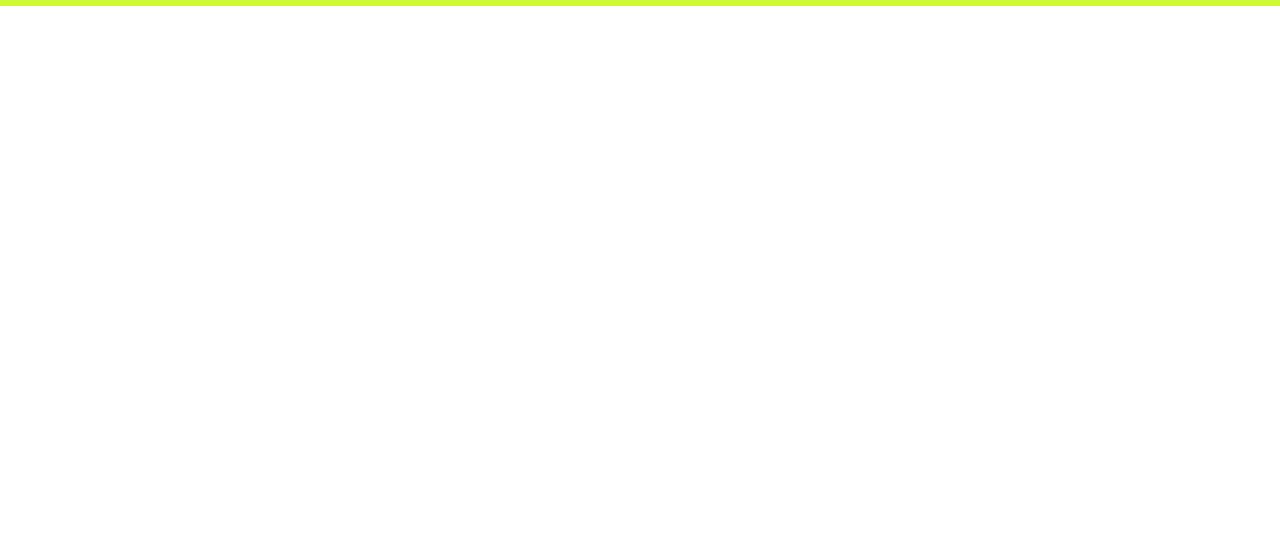
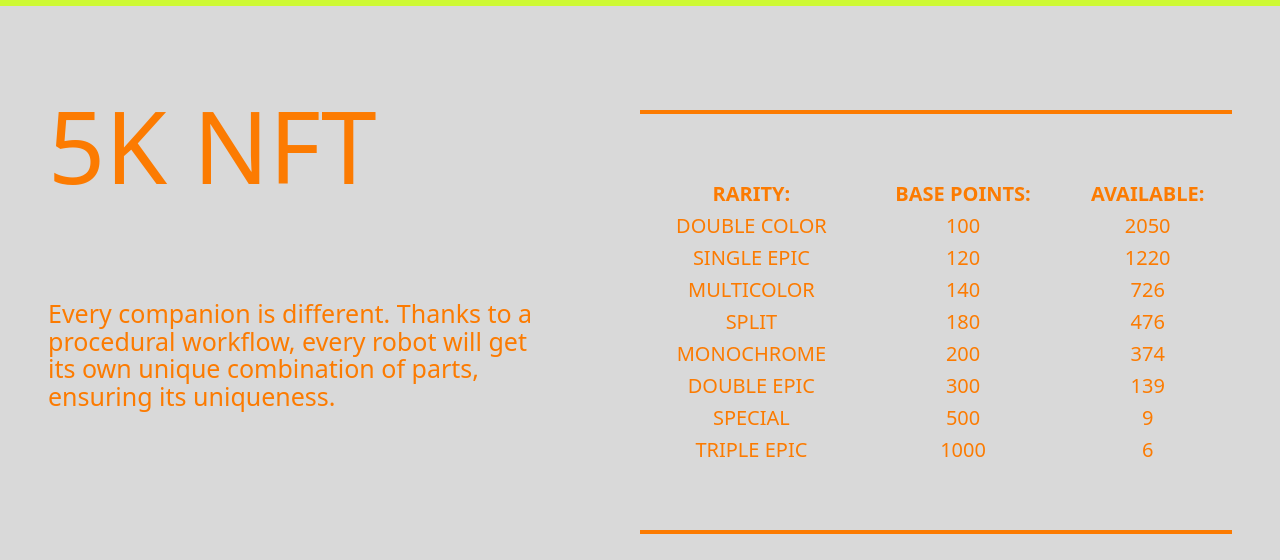
Before and after one commit to Thura69/foreverBots, a React (Create React App) app: page / in a window 1280 px wide. Shown: the part 4592-5152 px from the top of the page. Before the commit the page ends 4598 px from the top, so only its background shows below. Built offline with nearby package versions, Linux system fonts and the light colour scheme.

Commit message:
adding part-five

```diff
--- a/src/App.js
+++ b/src/App.js
@@ -7,6 +7,8 @@ import MainPartThree from './Components/MainPartThree';
 import Ongoing from './Components/Ongoing';
 import MainPartFour from './Components/MainPartFour';
 import PartFourOngoing from './Components/PartFourOngoing';
+import MainPartFive from './Components/MainPartFive';
+
 function App() {
   return (
   <>
@@ -18,6 +20,7 @@ function App() {
  <Ongoing/>
  <MainPartFour/>
  <PartFourOngoing/>
+ <MainPartFive/>
  </main>
   </>
   )
--- /dev/null
+++ b/src/Components/MainPartFive.js
@@ -0,0 +1,106 @@
+import React from 'react'
+
+
+const data = [{name:"FROGSTER",img:"https://foreverbots.io/_next/image?url=%2Fimg%2Ffrogster.gif&w=1080&q=75",hover:"882 available"},{name:"DOVAL",img:"https://foreverbots.io/_next/image?url=%2Fimg%2Fdoval.gif&w=1080&q=75",hover:"865 available"},{name:"FLIPPER",img:"https://foreverbots.io/_next/image?url=%2Fimg%2Fflipper.gif&w=1080&q=75",hover:"862 available"},{name:"QBOT",img:"https://foreverbots.io/_next/image?url=%2Fimg%2Fqbot.gif&w=1080&q=75",hover:"869 available"},{name:"LEMON",img:"https://foreverbots.io/_next/image?url=%2Fimg%2Flemon.gif&w=1080&q=75",hover:"871 available"},{name:"SLINGO",img:"https://foreverbots.io/_next/image?url=%2Fimg%2Fslingo.gif&w=1080&q=75",hover:"651 available"}]
+
+
+function MainPartFive() {
+  return (
+   <>
+   <section className='part-five partfour bg-[#d9d9d9] text-[#fc7b01]  py-16 px-6'>
+    <div className='one-part flex flex-col lg:flex-row lg:justify-between px-6'>
+    <div className='one-part-mini'>
+     <h1 className='lg:text-[100px] text-[60px] lg:mb-20 mb-6'>5K NFT</h1>
+     <p className='text-[25px] font-normal   max-w-[500px] leading-[1.1]'>Every companion is different. Thanks to a procedural workflow, every robot will get its own unique combination of parts, ensuring its uniqueness.</p>
+    </div>
+    <div className='two-part-mini lg:w-[50%] w-full py-6 border-t-4 border-b-4 border-[#fc7b01] mt-10'>
+    <table className='w-full  gap-[5%] text-center my-10 text-[14px] lg:text-[20px]'>
+    <tr>
+    <th>RARITY:</th>
+    <th>BASE POINTS:</th>
+    <th>AVAILABLE:</th>
+    </tr>
+    <tr>
+    <td>DOUBLE COLOR</td>
+    <td>100</td>
+    <td>2050</td>
+    </tr>
+    <tr>
+    <td>SINGLE EPIC</td>
+    <td>120</td>
+    <td>1220</td>
+    </tr>
+    <tr>
+    <td>MULTICOLOR</td>
+    <td>140</td>
+    <td>726</td>
+    </tr>
+    <tr>
+    <td>SPLIT</td>
+    <td>180</td>
+    <td>476</td>
+    </tr>
+    <tr>
+    <td>MONOCHROME</td>
+    <td>200</td>
+    <td>374</td>
+    </tr>
+    <tr>
+    <td>DOUBLE EPIC</td>
+    <td>300</td>
+    <td>139</td>
+    </tr>
+    <tr>
+    <td>SPECIAL</td>
+    <td>500</td>
+    <td>9</td>
+    </tr>
+    <tr>
+    <td>TRIPLE EPIC	</td>
+    <td>1000</td>
+    <td>6</td>
+    </tr>
+    </table>
+    </div>
+
+    </div>
+    <div className='two-part lg:mt-20 flex flex-wrap items-center justify-center'>
+    {
+      data.map((e)=>{
+        return (
+          <div className='text-center mt-6'>
+          <img src={e.img} className="hover:scale-[1.1] w-full max-w-[450px] duration-500 mb-2"></img>
+          <h1 className='text-[42px]'>{e.name}</h1>
+          </div>
+        )
+      })
+    }
+    </div>
+    </section>
+    <section className='ongoing w-full  overflow-hidden bg-[#01c85e]  text-[50px] text-[#fc7b01]  flex items-center '>
+
+   <div class="flex items-center  gap-x-20 animate-spin-slow">
+  <span className='flex items-center'><img className='w-[50px] ' src="https://foreverbots.io/img/head.svg
+"></img>  HEADS </span>
+   <span className='flex items-center'><img className='w-[50px]' src="https://foreverbots.io/img/wheel.svg"></img> WHEELS</span>
+   <span className='flex items-center'><img className='w-[50px]' src="	https://foreverbots.io/img/item.svg"></img> ITEMS</span>
+
+
+   <span className='flex items-center'><img className='w-[50px] ' src="https://foreverbots.io/img/head.svg
+"></img>  HEADS </span>
+   <span className='flex items-center'><img className='w-[50px]' src="https://foreverbots.io/img/wheel.svg"></img> WHEELS</span>
+   <span className='flex items-center'><img className='w-[50px]' src="	https://foreverbots.io/img/item.svg"></img> ITEMS</span>
+
+   <span className='flex items-center'><img className='w-[50px] ' src="https://foreverbots.io/img/head.svg
+"></img>  HEADS </span>
+   <span className='flex items-center'><img className='w-[50px]' src="https://foreverbots.io/img/wheel.svg"></img> WHEELS</span>
+   <span className='flex items-center'><img className='w-[50px]' src="	https://foreverbots.io/img/item.svg"></img> ITEMS</span>
+
+   </div>
+
+    </section>
+    </>
+  )
+}
+
+export default MainPartFive
```
